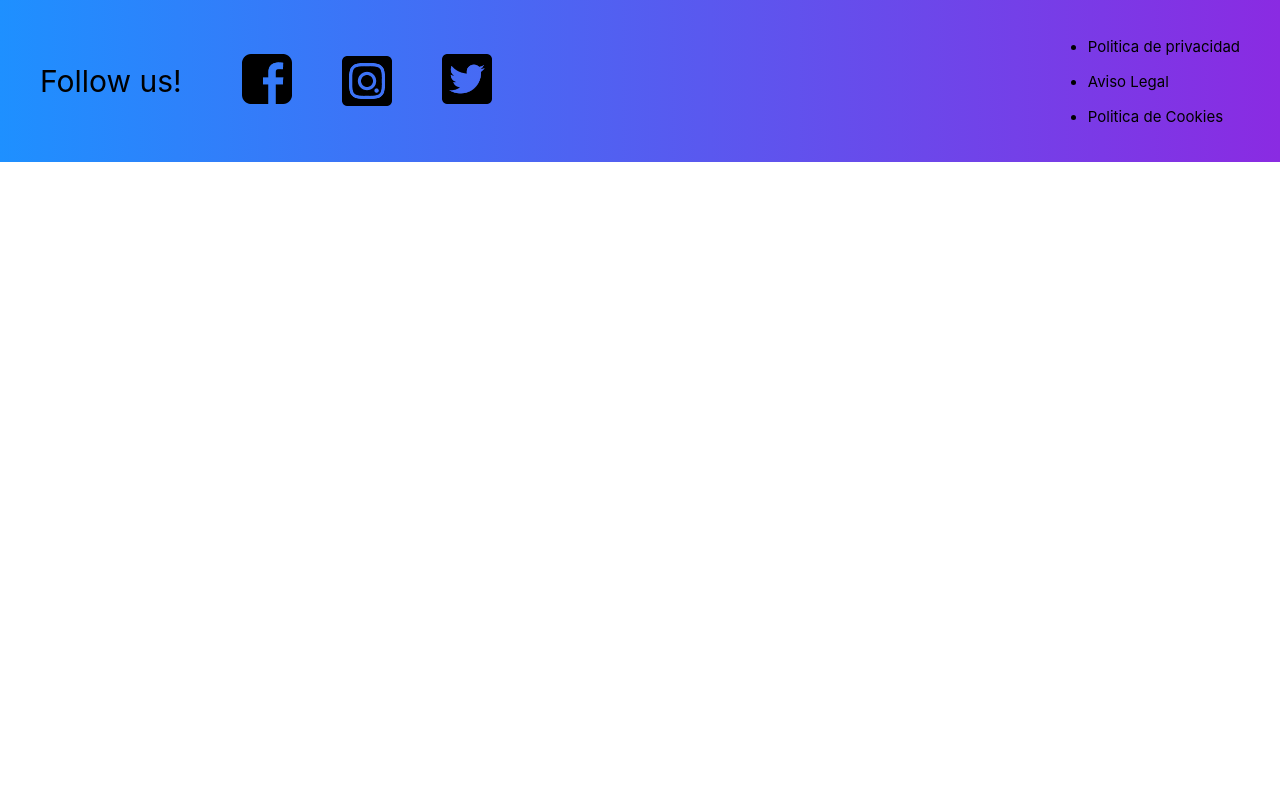
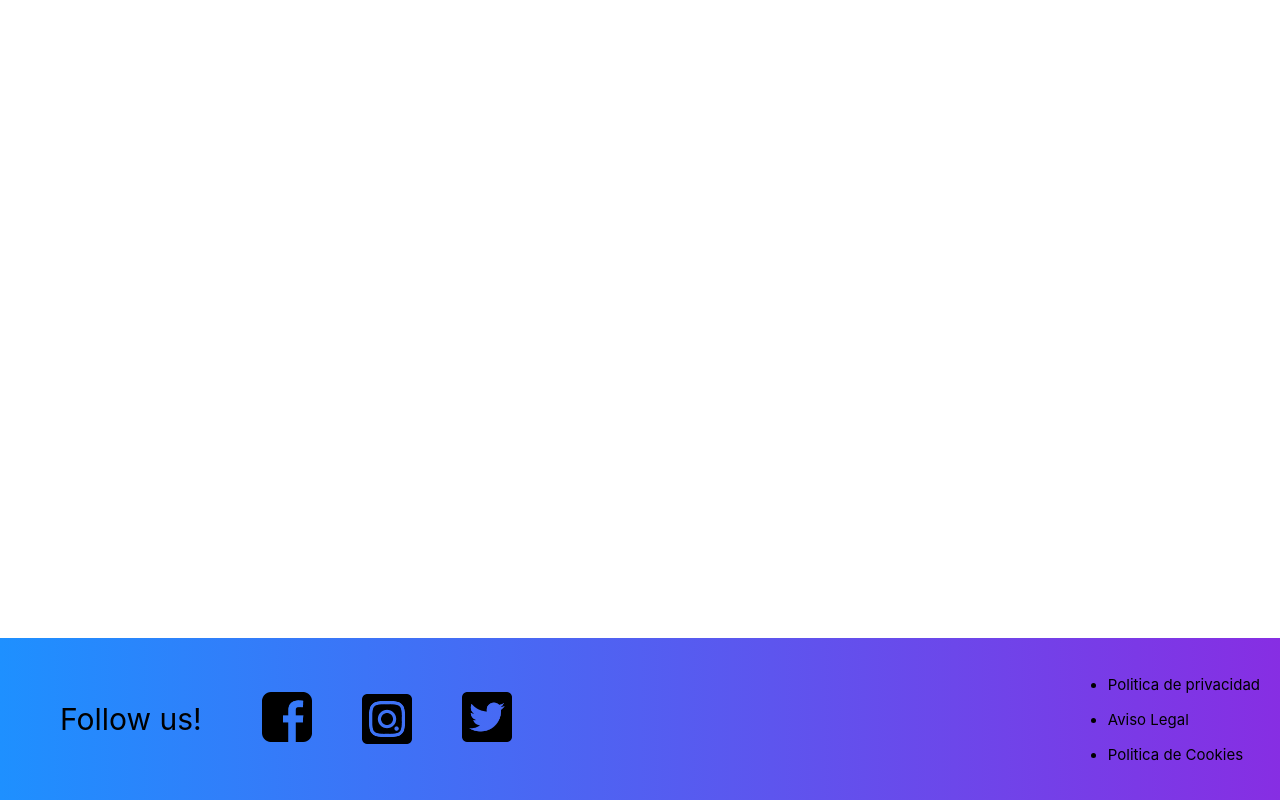
Before and after one commit to Equipo-20/Equipo20, a React (Create React App) app: page / in a window 1280 px wide. Built offline with nearby package versions, Linux system fonts and the light colour scheme.

Commit message:
footer ya si terminado

```diff
--- a/src/Components/Footer/Footer.css
+++ b/src/Components/Footer/Footer.css
@@ -1,6 +1,11 @@
 .footer {
   background-image: linear-gradient(to left, #8a2be2, #1e90ff);
   padding: 20px;
+  margin-bottom: 0%;
+  position: fixed;
+  bottom: 0;
+  left: 0;
+  width: 100%;
 }
 .footer p {
   font-size: 15px;
```
